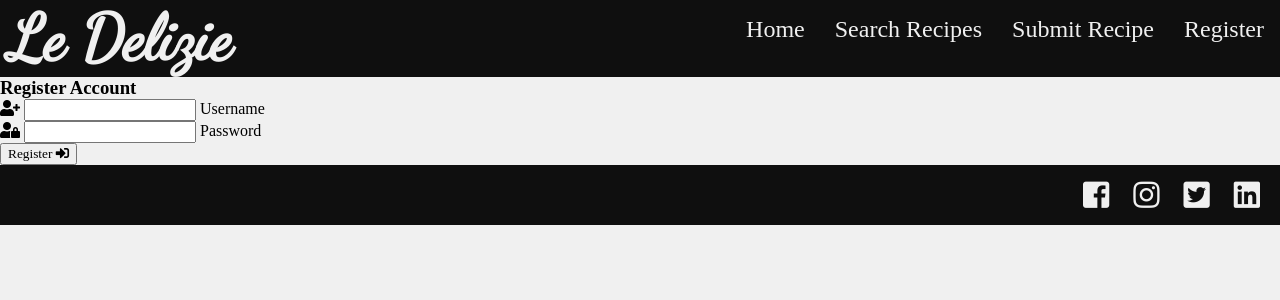
After one commit to Code-Institute-Submissions/sgalway2086-milestoneIII, a Flask app: page /register in a window 1280 px wide. The commit adds this page. Shown: the top 300 px of the page. Run offline with Flask 2, Linux system fonts and the light colour scheme; some libraries are stand-ins or nearby versions; some web fonts are replaced.

Commit message:
create register template

```diff
--- a/app.py
+++ b/app.py
@@ -4,6 +4,7 @@ from flask import (
     Flask, flash, render_template, redirect, request, session, request, url_for)
 from flask_pymongo import PyMongo
 from bson.objectid import ObjectId
+from werkzeug.security import generate_password_hash, check_password_hash
 if os.path.exists("env.py"):
     import env
 
@@ -206,6 +207,11 @@ def delete_Addition():
         return reRenderSubmit()
 
 
+@app.route("/register", methods=['POST', 'GET'])
+def register():
+    return render_template("register.html")
+
+
 if __name__ == '__main__':
     app.run(host=os.environ.get("IP"),
             port=int(os.environ.get("PORT")),
--- a/templates/base.html
+++ b/templates/base.html
@@ -16,6 +16,7 @@
             <a href = "/home">Home</a>
             <a href = "/search">Search Recipes</a>
             <a href = "/submit">Submit Recipe</a>
+            <a href = "/register">Register</a>
         </nav>
         <nav id = "smallnav">
             <div class="drop-bar-button"><span><i class="fas fa-bars header-fa"></i></span>
--- /dev/null
+++ b/templates/register.html
@@ -0,0 +1,27 @@
+{% extends "base.html" %}
+{% block content %}
+
+<h3>Register Account</h3>
+
+<div>
+    <form method = "POST" action = "/register">
+        <div>
+            <div>
+                <i class="fa fa-user-plus" aria-hidden="true"></i>
+                <input id = "username" name = "username" type = "text">
+                <label for = "registerAccount">Username</label>
+            </div>
+        </div>
+        <div>
+            <div>
+                <i class="fa fa-user-lock" aria-hidden="true"></i>
+                <input id = "password" name = "password" type = "password">
+                <label for = "password">Password</label>
+            </div>
+        </div>
+        <div>
+            <button type = "submit">Register <i class="fas fa-sign-in-alt"></i></button>
+        </div>
+    </form>
+</div>
+{% endblock %}
```
